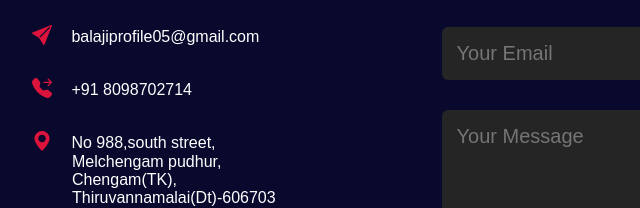
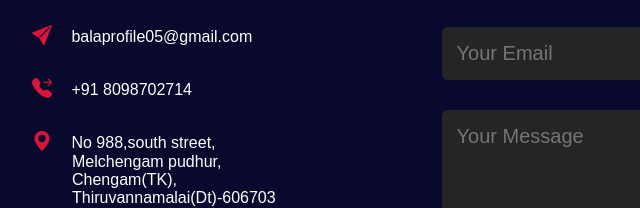
Before and after one commit to balaji192003/profile, a plain HTML site: page index.html in a window 1280 px wide. Shown: the part 2101-2309 px from the top of the page, 96-736 px from the left. Drawn offline with nearby package versions, Linux system fonts and the light colour scheme.

Commit message:
Update index.html

```diff
--- a/index.html
+++ b/index.html
@@ -104,7 +104,7 @@
         <div class="row">
             <div class="contact-left">
                 <h1 class="sub-title">Contact Me</h1>
-                <p><i class="bi bi-send-fill"></i> balajiprofile05@gmail.com</p>
+                <p><i class="bi bi-send-fill"></i> balaprofile05@gmail.com</p>
                 <p><i class="bi bi-telephone-forward-fill"></i> +91 8098702714</p>
                 <p><i class="bi bi-geo-alt-fill"></i> No 988,south street,<br>
                                                        <span>Melchengam pudhur,</span><br>
```
